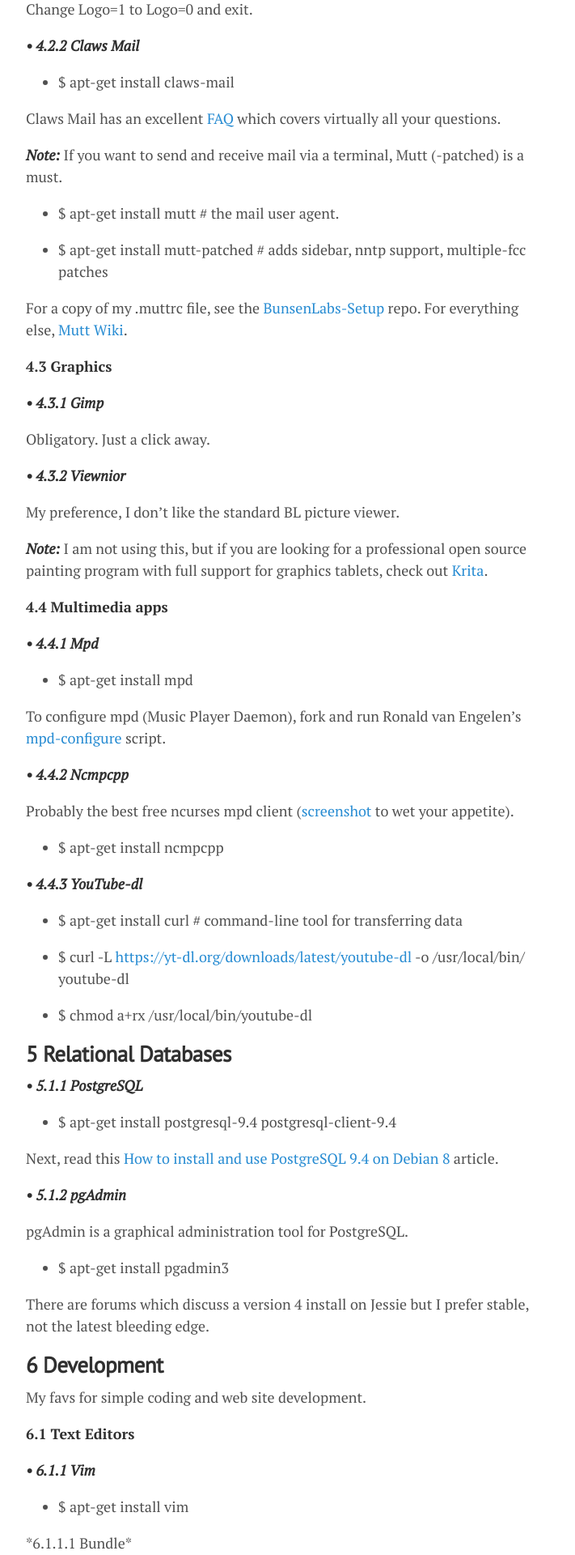
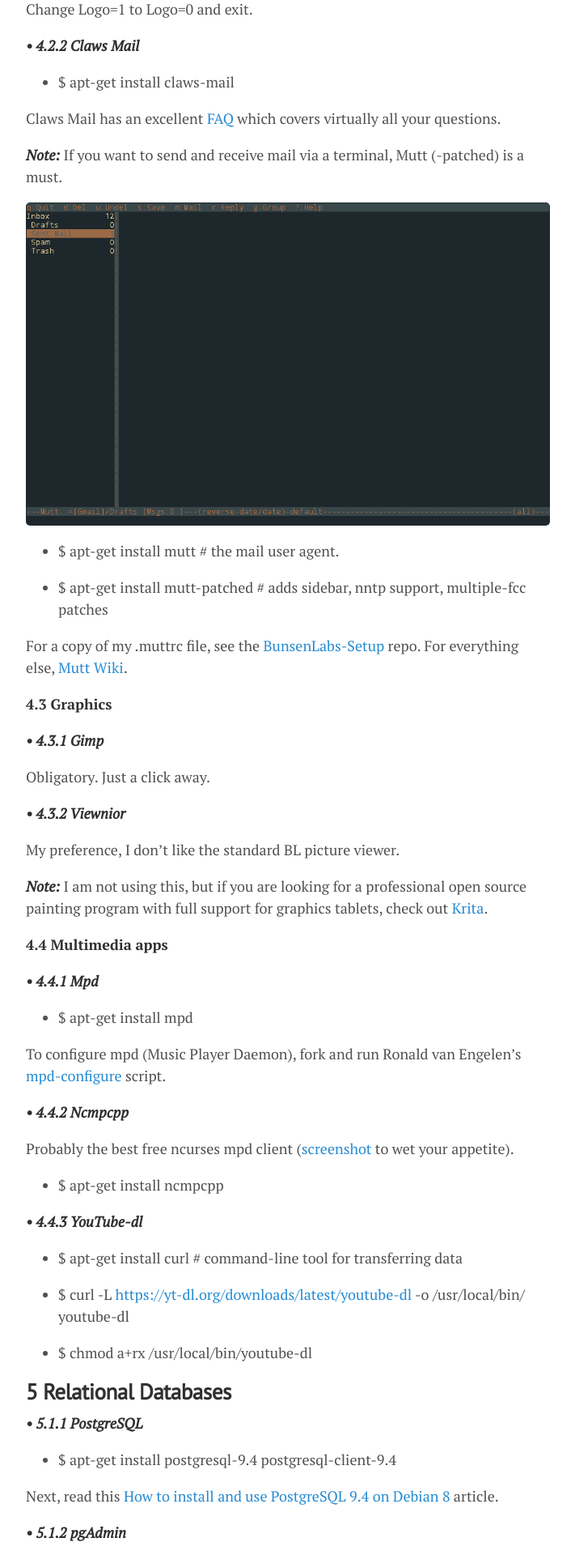
Before and after one commit to lgeurts/lgeurts.github.io, a Jekyll site: the page built from _posts/2017-07-11-bunsenlabs-linux-setup-notes-for dell-inspiron-6000.md, in a window 1280 px wide. Shown: the part 3097-5017 px from the top of the page at 81% size, without its empty margins (284-995 px from the left). Built offline with Jekyll 4.4.1, drawn with Linux system fonts in a browser that asks for light colours; nearby versions of some CDN libraries; comment, search, counter and statistics services are not loaded.

Commit message:
Update 2017-07-11-bunsenlabs-linux-setup-notes-for dell-inspiron-6000.md

```diff
--- a/_posts/2017-07-11-bunsenlabs-linux-setup-notes-for dell-inspiron-6000.md
+++ b/_posts/2017-07-11-bunsenlabs-linux-setup-notes-for dell-inspiron-6000.md
@@ -90,6 +90,8 @@
 Claws Mail has an excellent [FAQ](http://www.claws-mail.org/faq/index.php/Main_Page) which covers virtually all your questions.
 
 ***Note:*** If you want to send and receive mail via a terminal, Mutt (-patched) is a must.
+
+![Mutt client](/assets/mutt.png)
 
 - $ apt-get install mutt # the mail user agent.
 
```
